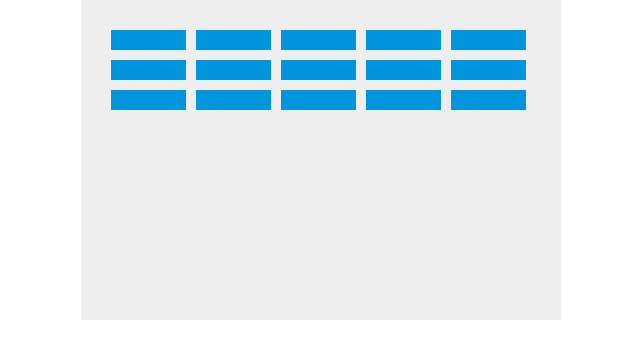
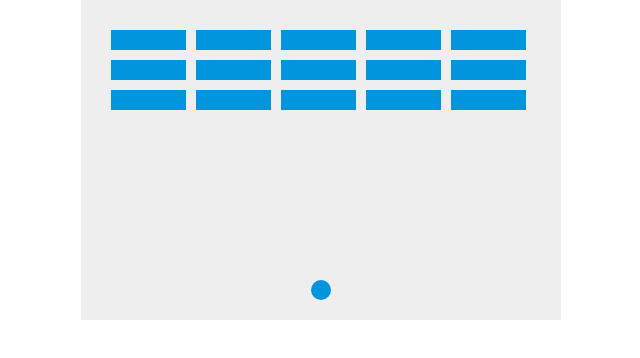
Before and after one commit to Mikael-Kolehmainen/2D-breakout-game, a React (Create React App) app in the folder client/: page / in a window 1280 px wide. Shown: the top 358 px of the page, without its empty margins (319-959 px from the left). Built offline with nearby package versions, Linux system fonts and the light colour scheme.

Commit message:
Added Ball & Paddle class

```diff
--- a/client/src/App.js
+++ b/client/src/App.js
@@ -1,14 +1,21 @@
 import React from "react";
-import Canvas from "./Canvas";
+import Canvas from "./components/Canvas";
+import Ball from "./components/Ball";
 import Bricks from "./components/Bricks";
+import { CANVAS } from "./const";
 import "./styles/main.css";
 
+// TODO:
+// Create Brick class and use in Bricks
+
 function App() {
+  const x = CANVAS.width / 2;
+  const y = CANVAS.height - 30;
 
   const draw = (ctx, frameCount) => {
     ctx.clearRect(0, 0, ctx.canvas.width, ctx.canvas.height);
     drawBricks(ctx);
-    drawBall();
+    drawBall(ctx);
   };
 
   const drawBricks = (ctx) => {
@@ -16,8 +23,9 @@ function App() {
     bricksLayout.draw();
   };
 
-  const drawBall = () => {
-
+  const drawBall = (ctx) => {
+    const ball = new Ball(ctx, x, y, 10);
+    ball.draw();
   };
 
   return <Canvas draw={draw} />
--- a/client/src/Canvas.js
+++ /dev/null
@@ -1,30 +0,0 @@
-import React, { useRef, useEffect } from 'react'
-
-const Canvas = props => {
-
-  const { draw, ...rest } = props
-  const canvasRef = useRef(null)
-
-  useEffect(() => {
-
-    const canvas = canvasRef.current
-    const context = canvas.getContext('2d')
-    let frameCount = 0
-    let animationFrameId
-
-    const render = () => {
-      frameCount++
-      draw(context, frameCount)
-      animationFrameId = window.requestAnimationFrame(render)
-    }
-    render()
-
-    return () => {
-      window.cancelAnimationFrame(animationFrameId)
-    }
-  }, [draw])
-
-  return <canvas ref={canvasRef} width={480} height={320} {...rest}/>
-}
-
-export default Canvas
--- /dev/null
+++ b/client/src/components/Ball.js
@@ -0,0 +1,16 @@
+export default class Ball {
+    constructor(ctx, x, y, radius) {
+        this.ctx = ctx;
+        this.x = x;
+        this.y = y;
+        this.radius = radius;
+    }
+
+    draw() {
+        this.ctx.beginPath();
+        this.ctx.arc(this.x, this.y, this.radius, 0, Math.PI*2);
+        this.ctx.fillStyle = "#0095DD";
+        this.ctx.fill();
+        this.ctx.closePath();
+    }
+}
--- /dev/null
+++ b/client/src/components/Canvas.js
@@ -0,0 +1,31 @@
+import React, { useRef, useEffect } from 'react';
+import { CANVAS } from '../const';
+
+const Canvas = props => {
+
+  const { draw, ...rest } = props;
+  const canvasRef = useRef(null);
+
+  useEffect(() => {
+
+    const canvas = canvasRef.current;
+    const context = canvas.getContext('2d');
+    let frameCount = 0;
+    let animationFrameId;
+
+    const render = () => {
+      frameCount++;
+      draw(context, frameCount);
+      animationFrameId = window.requestAnimationFrame(render);
+    }
+    render()
+
+    return () => {
+      window.cancelAnimationFrame(animationFrameId);
+    }
+  }, [draw]);
+
+  return <canvas ref={canvasRef} width={CANVAS.width} height={CANVAS.height} {...rest}/>;
+}
+
+export default Canvas;
--- /dev/null
+++ b/client/src/components/Paddle.js
@@ -0,0 +1,3 @@
+export default class Paddle {
+
+}
--- /dev/null
+++ b/client/src/const.js
@@ -0,0 +1,8 @@
+const CANVAS = {
+  width: 480,
+  height: 320,
+};
+
+module.exports = {
+  CANVAS
+};
```
Also changed, not shown: client/src/components/Bricks.js (line endings or trailing spaces).
